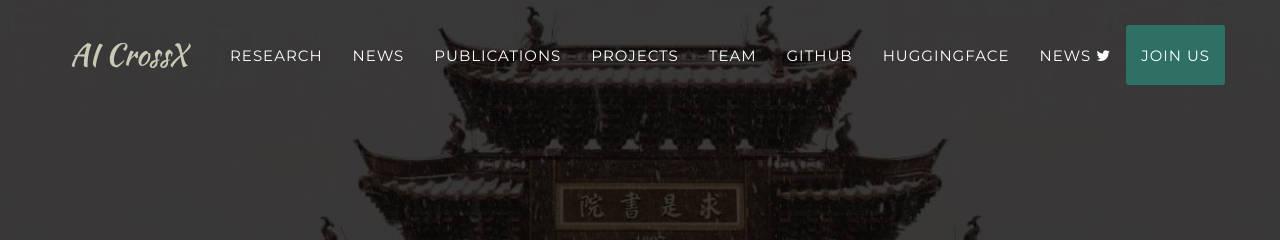
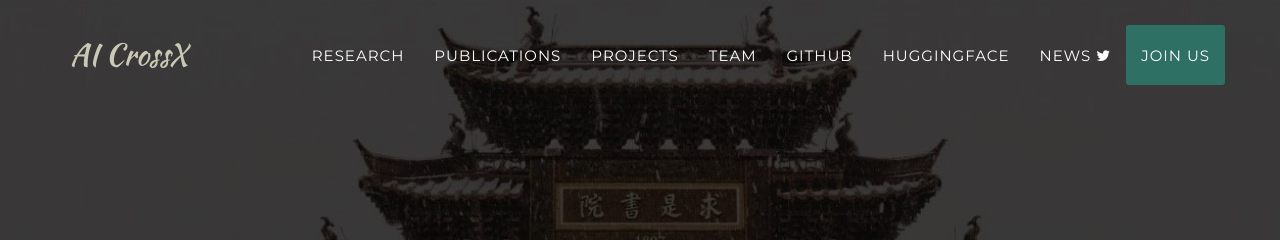
Before and after one commit to HICAI-ZJU/HICAI-ZJU.github.io, a Jekyll site: the page built from index.html, in a window 1280 px wide. Shown: the top 240 px of the page. Built offline with Jekyll 4.4.1, drawn with Linux system fonts in a browser that asks for light colours; some web fonts are replaced.

Commit message:
Update header.html

```diff
--- a/_includes/header.html
+++ b/_includes/header.html
@@ -20,9 +20,6 @@
                     </li>
                     <li>
                         <a class="page-scroll" href="#research">Research</a>
-                    </li>
-                    <li>
-                        <a class="page-scroll" href="#news">News</a>
                     </li>
                     <li>
                         <a class="page-scroll" href="https://github.com/HICAI-ZJU/hicai-zju.github.io/wiki/Publications" target="_blank">Publications</a>
```
